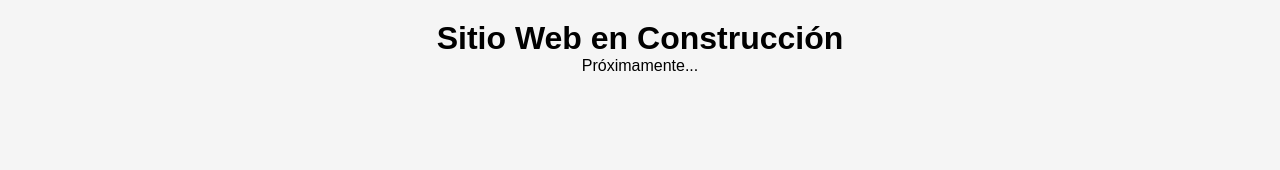
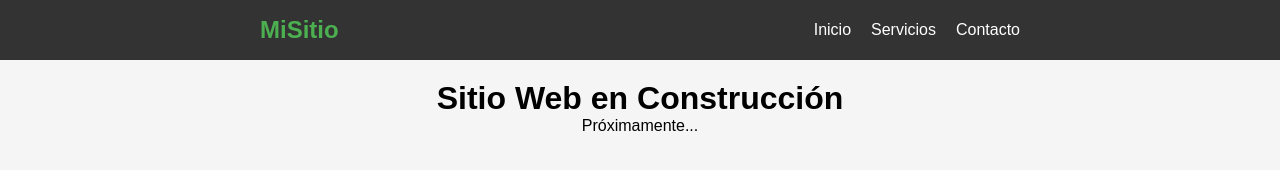
Before and after one commit to FernandoAMoyano/git-flow, a plain HTML site: page index.html in a window 1280 px wide. Drawn offline with Linux system fonts and the light colour scheme.

Commit message:
feat: agregar estructura HTML del header con navegación

```diff
--- a/index.html
+++ b/index.html
@@ -7,6 +7,19 @@
     <link rel="stylesheet" href="./styles.css" />
   </head>
   <body>
+    <!-- NUEVO: Header añadido por 👱🏻‍♀️Ana -->
+    <header class="header">
+      <nav class="navbar">
+        <div class="logo">
+          <h2>MiSitio</h2>
+        </div>
+        <ul class="nav-menu">
+          <li><a href="#inicio">Inicio</a></li>
+          <li><a href="#servicios">Servicios</a></li>
+          <li><a href="#contacto">Contacto</a></li>
+        </ul>
+      </nav>
+    </header>
     <div class="container">
       <h1>Sitio Web en Construcción</h1>
       <p>Próximamente...</p>
--- a/styles.css
+++ b/styles.css
@@ -9,6 +9,42 @@ body {
   background-color: #f5f5f5;
 }
 
+/* NUEVO: Estilos del header añadidos por 👱🏻‍♀️Ana */
+.header {
+  background-color: #333;
+  color: white;
+  padding: 1rem 0;
+}
+
+.navbar {
+  max-width: 800px;
+  margin: 0 auto;
+  display: flex;
+  justify-content: space-between;
+  align-items: center;
+  padding: 0 20px;
+}
+
+.logo h2 {
+  color: #4caf50;
+}
+
+.nav-menu {
+  display: flex;
+  list-style: none;
+  gap: 20px;
+}
+
+.nav-menu a {
+  color: white;
+  text-decoration: none;
+  transition: color 0.3s;
+}
+
+.nav-menu a:hover {
+  color: #4caf50;
+}
+
 .container {
   max-width: 800px;
   margin: 0 auto;
```
